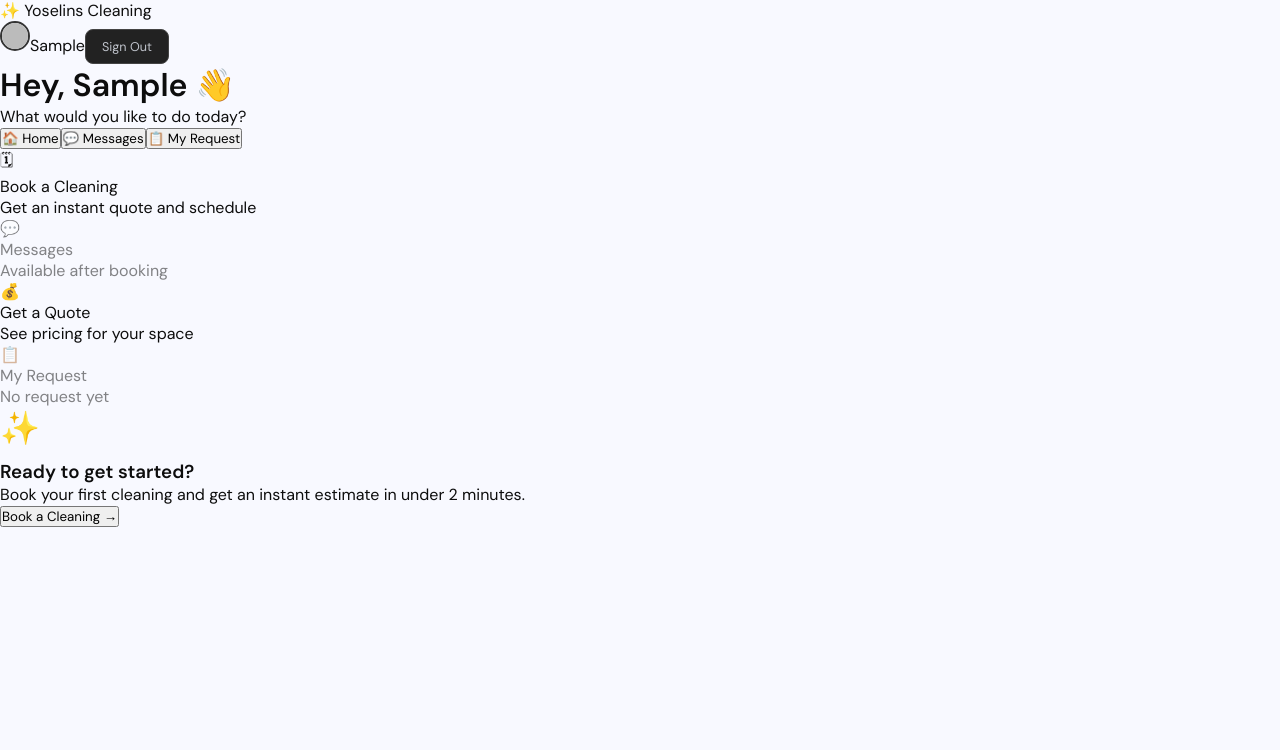
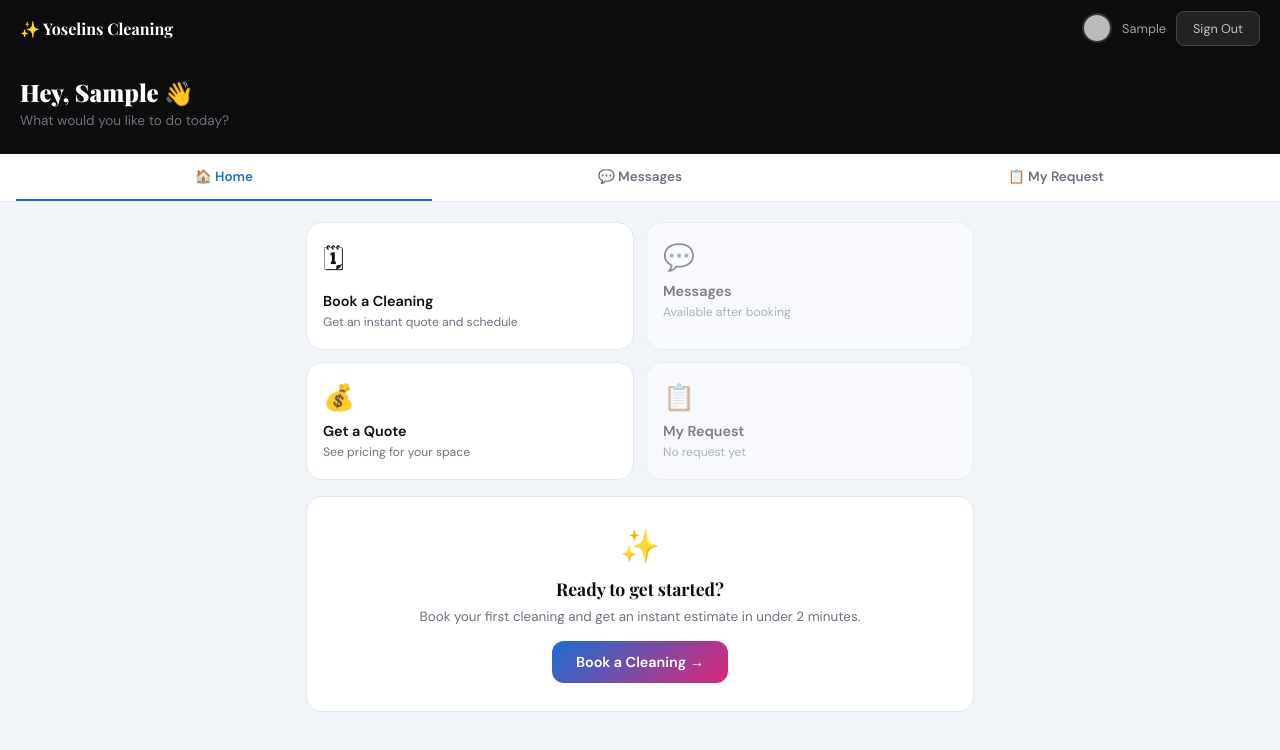
Before and after one commit to pgyb41494-create/yoselin-cleaning, a Next.js app: page /dashboard in a window 1280 px wide. Shown: the top 750 px of the page. Built offline with nearby package versions, Linux system fonts and the light colour scheme; no server answers; the database is empty; sample sign-in values are in the browser's storage.

Commit message:
Update globals.css

```diff
--- a/app/globals.css
+++ b/app/globals.css
@@ -464,3 +464,41 @@ tr:hover td { background: var(--soft); }
 .hp-footer-contact a:hover { color: var(--pink); }
 .hp-footer-brand { font-family: 'Playfair Display', serif; font-size: 1rem; font-weight: 700; color: #444; margin-bottom: 6px; }
 .hp-footer-copy { color: #333; font-size: .75rem; }
+
+/* ═══ CLIENT DASHBOARD ═══ */
+.cd-root { min-height: 100vh; background: #f1f4f9; }
+.cd-nav { background: var(--black); padding: 0 20px; height: 56px; display: flex; align-items: center; justify-content: space-between; }
+.cd-nav-brand { font-family: 'Playfair Display', serif; font-size: 1rem; font-weight: 700; color: white; }
+.cd-nav-right { display: flex; align-items: center; gap: 10px; }
+.cd-nav-name { font-size: .8rem; color: #9ca3af; }
+.cd-greeting { background: var(--black); padding: 20px 20px 24px; border-bottom: 1px solid #1a1a1a; }
+.cd-greeting h1 { font-family: 'Playfair Display', serif; font-size: 1.5rem; font-weight: 900; color: white; margin-bottom: 4px; }
+.cd-greeting p { color: #6b7280; font-size: .85rem; }
+.cd-tabs { display: flex; background: white; border-bottom: 1.5px solid var(--border); padding: 0 16px; }
+.cd-tab { flex: 1; padding: 14px 8px; background: none; border: none; border-bottom: 2.5px solid transparent; font-size: .84rem; font-weight: 700; color: #6b7280; cursor: pointer; transition: all .2s; }
+.cd-tab.active { color: var(--blue); border-bottom-color: var(--blue); }
+.cd-body { max-width: 700px; margin: 0 auto; padding: 20px 16px 60px; }
+.cd-home { display: flex; flex-direction: column; gap: 16px; }
+.cd-status-card { background: var(--black); border-radius: 16px; padding: 18px 20px; display: flex; justify-content: space-between; align-items: center; }
+.csc-label { font-size: .7rem; color: #6b7280; font-weight: 700; letter-spacing: .5px; text-transform: uppercase; margin-bottom: 4px; }
+.csc-id { font-weight: 700; color: white; font-size: .95rem; margin-bottom: 4px; }
+.csc-status { font-size: .82rem; font-weight: 700; }
+.csc-price-label { font-size: .7rem; color: #6b7280; text-align: right; margin-bottom: 4px; }
+.csc-price { font-family: 'Playfair Display', serif; font-size: 1.8rem; font-weight: 900; background: linear-gradient(135deg, var(--pink), var(--blue-light)); -webkit-background-clip: text; -webkit-text-fill-color: transparent; }
+.cd-actions-grid { display: grid; grid-template-columns: 1fr 1fr; gap: 12px; }
+.cd-action-card { background: white; border: 1.5px solid var(--border); border-radius: 16px; padding: 18px 16px; cursor: pointer; transition: all .2s; }
+.cd-action-card:hover { border-color: var(--blue); transform: translateY(-2px); box-shadow: 0 4px 16px rgba(26,111,212,.08); }
+.cac-icon { font-size: 1.6rem; margin-bottom: 8px; }
+.cac-title { font-weight: 700; color: var(--black); font-size: .9rem; margin-bottom: 4px; }
+.cac-desc { font-size: .76rem; color: #6b7280; line-height: 1.4; }
+.cd-cta-box { background: white; border: 1.5px solid var(--border); border-radius: 16px; padding: 28px 20px; text-align: center; }
+.cd-cta-box h3 { font-family: 'Playfair Display', serif; font-size: 1.1rem; font-weight: 700; margin-bottom: 8px; }
+.cd-cta-box p { color: #6b7280; font-size: .84rem; margin-bottom: 16px; }
+.cd-btn-primary { background: linear-gradient(135deg, var(--blue), var(--pink-deep)); color: white; border: none; padding: 12px 24px; border-radius: 12px; font-size: .9rem; font-weight: 700; cursor: pointer; transition: opacity .2s; }
+.cd-btn-primary:hover { opacity: .88; }
+.cd-empty { text-align: center; padding: 48px 20px; }
+.cd-empty h3 { font-family: 'Playfair Display', serif; font-size: 1.1rem; font-weight: 700; margin-bottom: 8px; }
+.cd-empty p { color: #6b7280; font-size: .85rem; }
+.cd-messages { background: white; border-radius: 16px; border: 1.5px solid var(--border); padding: 16px; }
+.cd-request { display: flex; flex-direction: column; gap: 16px; }
+.chat-inline { display: flex; flex-direction: column; }
```
